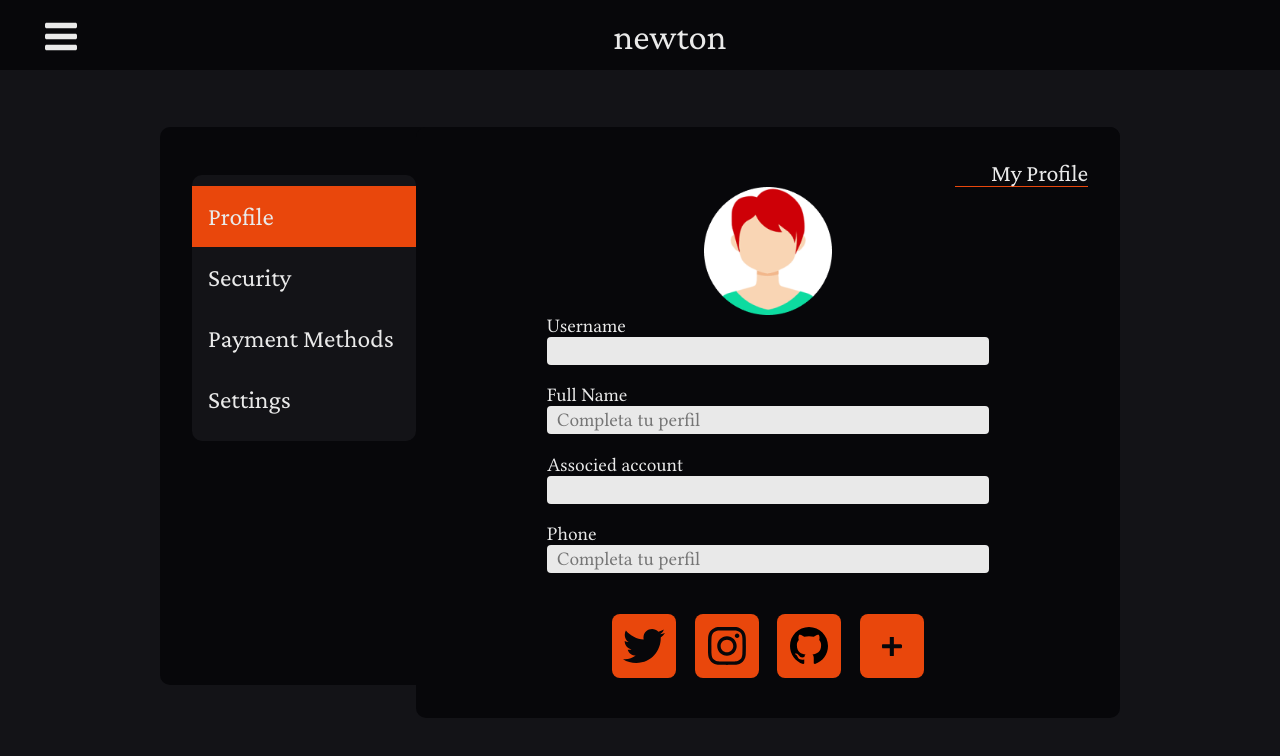
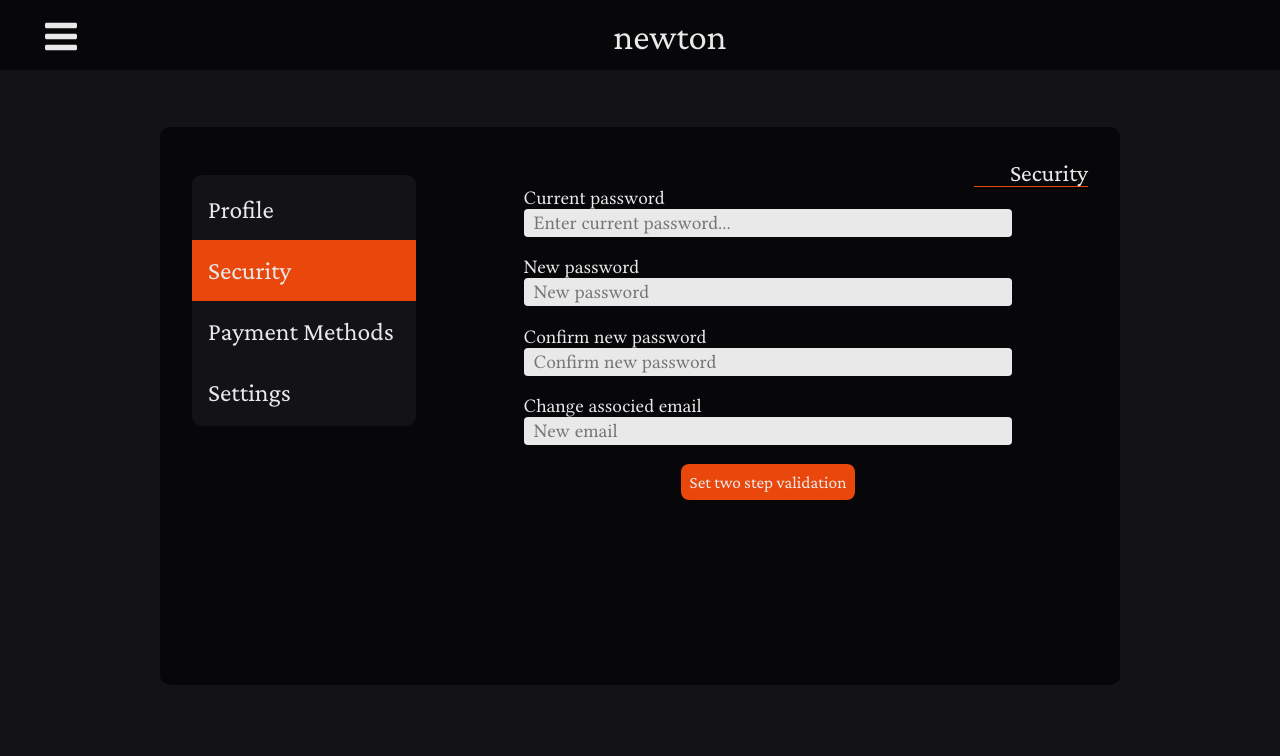
Before and after one commit to cromeoli/react-newton, a React (Create React App) app: page /account in a window 1280 px wide. Both pictures are taken after a click on the link "Security". Shown: the top 756 px of the page. Built offline with nearby package versions, Linux system fonts and the light colour scheme.

Commit message:
Menu account con funcionalidad implementada

```diff
--- a/src/App.js
+++ b/src/App.js
@@ -13,12 +13,12 @@ function App() {
           <Navbar/>
           <Routes>
               <Route path="/" element={<MainPage/>}/>
+              <Route path="/docs:param" element={<DocPage/>}/>
+              <Route path="/account" element={<AccountPage/>}/>
+              <Route path="/donate" element={<DonatePage/>}/>
               <Route path="/about" element={<AboutPage/>}/>
               <Route path="/docs" element={<DocPage/>}/>
-              <Route path="/docs:id" element={<DocPage/>}/> {/*useParams*/}
               <Route path="/contact" element={<ContactPage/>}/>
-              <Route path="/donate" element={<DonatePage/>}/>
-              <Route path="/account" element={<AccountPage/>}/>
           </Routes>
       </Router>
 
--- a/src/components/Account/AccountPage.js
+++ b/src/components/Account/AccountPage.js
@@ -1,23 +1,84 @@
-import React from "react";
+import React, {useState} from "react";
 import "../../css/style.css"
 import AccountResponsiveNavbar from "./AccountResponsiveNavbar";
 import AccountProfile from "./AccountProfile";
-import AccountSecurity from "./AccountPayment";
+import AccountSecurity from "./AccountSecurity";
 import AccountPayment from "./AccountPayment";
 import AccountSettings from "./AccountSettings";
 import AccountSelectionMenu from "./AccountSelectionMenu";
 
 function AccountPage(props){
+    const [profileMenu, setProfileMenu] = useState(true);
+    const [securityMenu, setSecurityMenu] = useState(false);
+    const [paymentMenu, setPaymentMenu] = useState(false);
+    const [settingsMenu, setSettingsMenu] = useState(false);
+
+    const menuStates = {"profile":profileMenu,
+                        "security": securityMenu,
+                        "payments": paymentMenu,
+                        "settings": settingsMenu
+                        }
+
+    function openProfile(){
+        //Abro perfil
+        setProfileMenu(true);
+
+        //Ciero todos los demas
+        setSettingsMenu(false);
+        setSecurityMenu(false);
+        setPaymentMenu(false);
+    }
+    function openSecurity(){
+        //Abro perfil
+        setSecurityMenu(true);
+
+        //Ciero todos los demas
+        setProfileMenu(false);
+        setSettingsMenu(false);
+        setPaymentMenu(false);
+    }
+    function openPayment(){
+        //Abro payment
+        setPaymentMenu(true);
+
+        //Ciero todos los demas
+        setProfileMenu(false);
+        setSettingsMenu(false);
+        setSecurityMenu(false);
+
+    }
+    function openSettings(){
+        //Abro settings
+        setSettingsMenu(true);
+
+        //Ciero todos los demas
+        setProfileMenu(false);
+        setSecurityMenu(false);
+        setPaymentMenu(false);
+
+    }
+
+    const menuFunctions = {"openProfile":openProfile,
+                            "openSecurity": openSecurity,
+                            "openPayment": openPayment,
+                            "openSettings": openSettings
+                        }
+
     return (
         <main className="accountMain">
-            <AccountResponsiveNavbar/>
+            <AccountResponsiveNavbar
+                menuFunctions={menuFunctions}
+            />
             <div className="board">
-                <AccountSelectionMenu/>
+                <AccountSelectionMenu
+                    menuFunctions={menuFunctions}
+                    menuStatus={menuStates}
+                />
 
-                <AccountProfile/>
-                <AccountSecurity/>
-                <AccountPayment/>
-                <AccountSettings/>
+                <AccountProfile profileStatus={profileMenu}/>
+                <AccountSecurity securityStatus={securityMenu}/>
+                <AccountPayment paymentStatus={paymentMenu}/>
+                <AccountSettings settingsStatus={settingsMenu}/>
             </div>
         </main>
     );
--- a/src/components/Account/AccountPayment.js
+++ b/src/components/Account/AccountPayment.js
@@ -5,7 +5,7 @@ import paypal from "../../img/paypal.svg"
 
 function AccountPayment(props){
     return (
-        <section className="paymentsArea">
+        <section className={`paymentsArea ${props.paymentStatus ? "open" : "closed"}`}>
             <h1 className="profileTitle">Payments</h1>
 
             <form className="userDataForm">
--- a/src/components/Account/AccountProfile.js
+++ b/src/components/Account/AccountProfile.js
@@ -8,7 +8,7 @@ import more from "../../img/+.svg"
 
 function AccountProfile(props){
     return (
-    <section className="profileArea">
+    <section className={`profileArea ${props.profileStatus ? "open" : "closed"}`}>
         <h1 className="profileTitle">My Profile</h1>
         <img src={avatar} className="accountAvatar"/>
 
--- a/src/components/Account/AccountResponsiveNavbar.js
+++ b/src/components/Account/AccountResponsiveNavbar.js
@@ -8,16 +8,32 @@ import settings from "../../img/settingsIcon.svg"
 function AccountResponsiveNavbar(props){
     return (
         <nav className="navbarAccount sticky">
-            <a id="accountIcon" href="#" className="burger">
+            <a id="accountIcon"
+               href="#"
+               className="burger"
+               onClick={props.menuFunctions.openProfile}
+            >
                 <img src={profile} className="iconSVG"/>
             </a>
-            <a id="securityIcon" href="#" className="burger">
+            <a id="securityIcon"
+               href="#"
+               className="burger"
+               onClick={props.menuFunctions.openSecurity}
+            >
                 <img src={securityIcon} className="iconSVG"/>
             </a>
-            <a id="billingIcon" href="#" className="burger">
+            <a id="billingIcon"
+               href="#"
+               className="burger"
+               onClick={props.menuFunctions.openPayment}
+            >
                 <img src={billing} className="iconSVG"/>
             </a>
-            <a id="settingsIcon" href="#" className="burger">
+            <a id="settingsIcon"
+               href="#"
+               className="burger"
+               onClick={props.menuFunctions.openSettings}
+            >
                 <img src={settings} className="iconSVG"/>
             </a>
         </nav>
--- a/src/components/Account/AccountSecurity.js
+++ b/src/components/Account/AccountSecurity.js
@@ -3,7 +3,7 @@ import "../../css/style.css"
 
 function AccountSecurity(props){
     return (
-        <section className="securityArea">
+        <section className={`securityArea ${props.securityStatus ? "open" : "closed"}`}>
             <h1 className="profileTitle">Security</h1>
 
             <form className="userDataForm">
--- a/src/components/Account/AccountSelectionMenu.js
+++ b/src/components/Account/AccountSelectionMenu.js
@@ -2,12 +2,26 @@ import React from "react";
 import "../../css/style.css"
 
 function AccountSelectionMenu(props){
+    console.log(props.menuStatus.profile)
+
     return (
         <section className="accountMenu">
-            <a href="#" id="profile" className="accountMenuButton">Profile</a>
-            <a href="#" id="security" className="accountMenuButton">Security</a>
-            <a href="#" id="payment" className="accountMenuButton">Payment Methods</a>
-            <a href="#" id="settings" className="accountMenuButton">Settings</a>
+            <a onClick={props.menuFunctions.openProfile}
+               className={`accountMenuButton ${props.menuStatus.profile ? "hasOpenedMenu" : ""}`}>
+                Profile
+            </a>
+            <a onClick={props.menuFunctions.openSecurity}
+               className={`accountMenuButton ${props.menuStatus.security ? "hasOpenedMenu" : ""}`}>
+                Security
+            </a>
+            <a onClick={props.menuFunctions.openPayment}
+               className={`accountMenuButton ${props.menuStatus.payments ? "hasOpenedMenu" : ""}`}>
+                Payment Methods
+            </a>
+            <a onClick={props.menuFunctions.openSettings}
+               className={`accountMenuButton ${props.menuStatus.settings ? "hasOpenedMenu" : ""}`}>
+                Settings
+            </a>
         </section>
     );
 }
--- a/src/components/Account/AccountSettings.js
+++ b/src/components/Account/AccountSettings.js
@@ -3,7 +3,7 @@ import "../../css/style.css"
 
 function AccountSettings(props){
     return (
-        <section className="settingsArea">
+        <section className={`settingsArea ${props.settingsStatus ? "open" : "closed"}`}>
             <h1 className="profileTitle">Settings</h1>
 
             <form className="settingsContainer">
--- a/src/components/Docs/DocPage.js
+++ b/src/components/Docs/DocPage.js
@@ -2,6 +2,7 @@ import React, { useState } from "react";
 import DocSearch from "./DocSearch";
 import DocTable from "./DocTable";
 import newtonData from "../../datos.json"
+import {useParams} from "react-router-dom";
 
 /**
  * @typedef {Object} MathData
@@ -67,7 +68,10 @@ function DocPage() {
     return (
         <div className="docPage">
             {/* Se pasa el estado y los setters al componente DocSearch */}
-            <DocSearch searchTerm={searchTerm} setSearchTerm={setSearchTerm} selectedCategory={selectedCategory} setSelectedCategory={setSelectedCategory}/>
+            <DocSearch searchTerm={searchTerm}
+                       setSearchTerm={setSearchTerm}
+                       selectedCategory={selectedCategory}
+                       setSelectedCategory={setSelectedCategory}/>
             {/* Se pasa el estado filtrado al componente DocTable */}
             <DocTable filteredData={filteredData}/>
         </div>
--- a/src/components/MainPage/ResultBox.js
+++ b/src/components/MainPage/ResultBox.js
@@ -32,7 +32,6 @@ function ResultBox(props){
                             title="Copied"
                             placement="right"
                             arrow
-                            color="#131317"
                         >
                             <a onClick={handleTooltipOpen} className="copyToClipboard">
                                 <img onClick={() => {navigator.clipboard.writeText(props.total)}}
--- a/src/css/style.css
+++ b/src/css/style.css
@@ -420,6 +420,10 @@ body {
     display: flex;
 }
 
+.hasOpenedMenu{
+    background: #E9470C;
+}
+
 .openHome{
     display: flex;
     flex-direction: column;
@@ -640,10 +644,10 @@ body {
     grid-area: 1 / 2 / 2 / 3;
     align-items: center;
     padding: 2em;
-    display: flex;
+
 }
 
-.securityArea, .paymentsArea, .settingsArea {
+.securityArea {
     box-sizing: border-box;
     min-height: auto;
     height: 100%;
@@ -654,17 +658,42 @@ body {
     grid-area: 1 / 2 / 2 / 3;
     align-items: center;
     padding: 2em;
-    display: none;
+}
+
+.paymentsArea{
+    box-sizing: border-box;
+    min-height: auto;
+    height: 100%;
+    width: 100%;
+    background: #07070a;
+    border-radius: 10px;
+    flex-direction: column;
+    grid-area: 1 / 2 / 2 / 3;
+    align-items: center;
+    padding: 2em;
+}
+
+.settingsArea{
+    box-sizing: border-box;
+    min-height: auto;
+    height: 100%;
+    width: 100%;
+    background: #07070a;
+    border-radius: 10px;
+    flex-direction: column;
+    grid-area: 1 / 2 / 2 / 3;
+    align-items: center;
+    padding: 2em;
 }
 
 .accountMenuButton {
     width: 100%;
     color: #e9e9e9;
-    background: #131317;
     padding: 1rem;
     font-family: Crimson Pro, serif;
     font-size: 1.6em;
     transition: all .5s;
+    cursor: pointer;
 }
 
 .accountMenuButton:hover {
```
